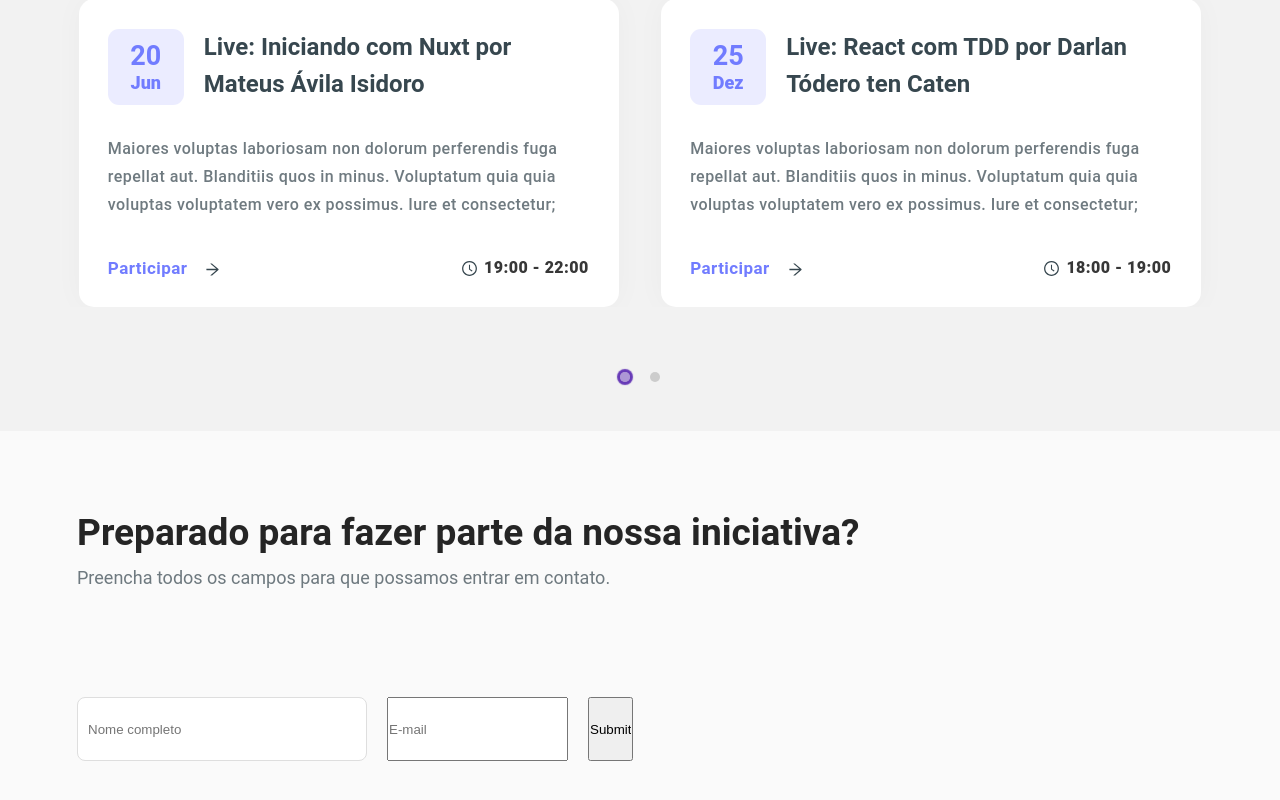
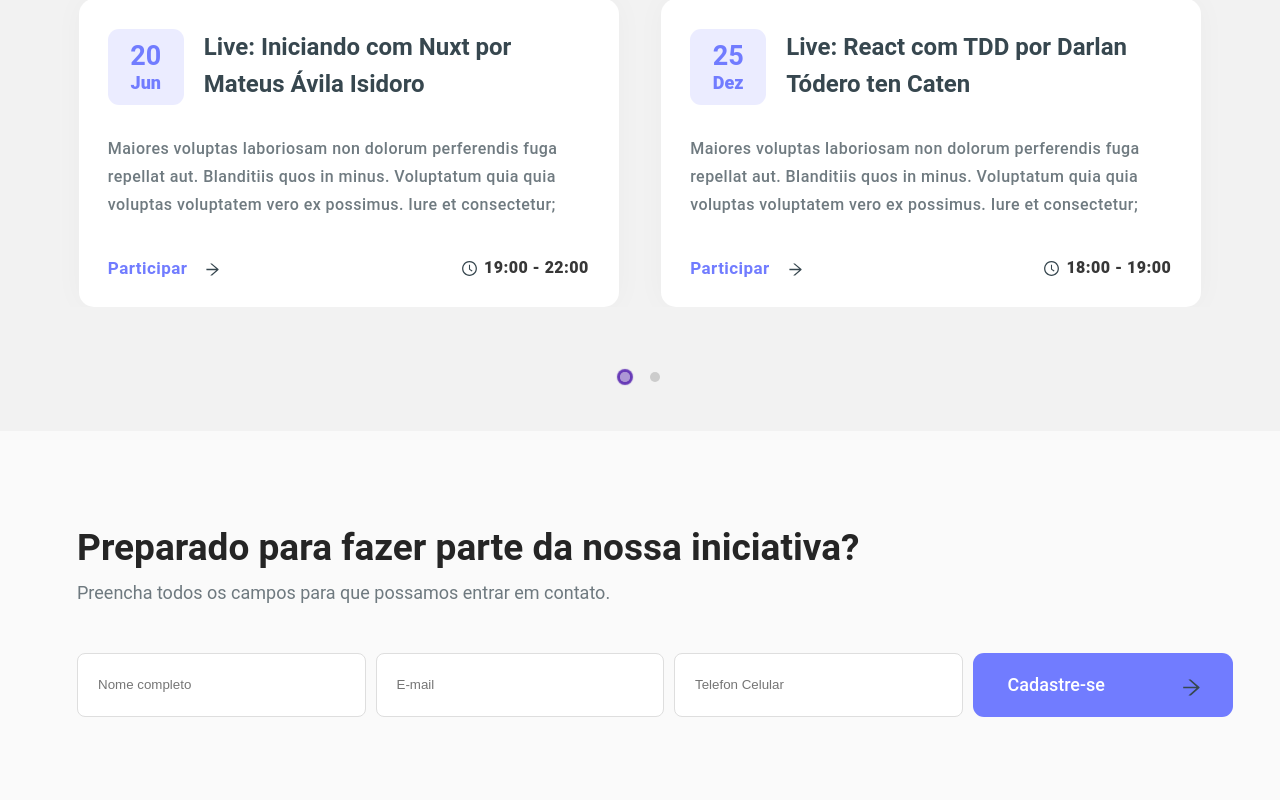
Before and after one commit to Wiilderson/Desafio-Techpeople, a React (Vite) app: page / in a window 1280 px wide. Shown: the part 2785-3585 px from the top of the page. Built offline with nearby package versions, Linux system fonts and the light colour scheme.

Commit message:
Parte 2 do componente formulário: concluído os inputs que faltavam e validações com cores.

```diff
--- a/src/Components/Formulario/Forms.tsx
+++ b/src/Components/Formulario/Forms.tsx
@@ -1,7 +1,15 @@
-import { Container, FormsContainer, Input, TextForms } from "./Styled";
+import {
+  Alerta,
+  Container,
+  FormsContainer,
+  Input,
+  InputButton,
+  TextForms,
+} from "./Styled";
 import { useForm } from "react-hook-form";
 import { yupResolver } from "@hookform/resolvers/yup";
 import * as yup from "yup";
+import { AiOutlineArrowRight } from "react-icons/ai";
 
 interface FormInputs {
   fullName: string;
@@ -9,13 +17,15 @@ interface FormInputs {
   fone: number;
 }
 
-const phoneNumber = /\([1-9]{2}\) 9[1-9]\d{3}-\d{4}/;
+const phoneRegExp =
+  /^((\\+[1-9]{1,4}[ \\-]*)|(\\([0-9]{2,3}\\)[ \\-]*)|([0-9]{2,4})[ \\-]*)*?[0-9]{3,4}?[ \\-]*[0-9]{3,4}?$/;
+// const phoneNumber = /\([1-9]{2}\) 9[1-9]\d{3}-\d{4}/;
 
 const formSchema = yup
   .object({
     fullName: yup.string().required(),
     email: yup.string().email().required(),
-    phone: yup.string().matches(phoneNumber),
+    fone: yup.string().matches(phoneRegExp, "Digite apenas números"),
   })
   .required();
 
@@ -39,14 +49,43 @@ function Forms() {
 
       <FormsContainer>
         <form onSubmit={handleSubmit(onSubmit)}>
-          <Input {...register("fullName")} placeholder="Nome completo" />
-          <p>{errors.fullName?.message}</p>
-
-          <input {...register("email")} placeholder="E-mail" />
-          <p>{errors.email?.message}</p>
-
-          <input type="submit" />
+          <Input
+            {...register("fullName")}
+            placeholder="Nome completo"
+            theme={errors.fullName?.type ? "#F49A9A" : "#DEDEDE"}
+            color={errors.fullName?.type ? "#F9ECEC" : "#FFFFFF"}
+          />
+          {/*
+          <Input {...register("email")} placeholder="E-mail" />
+          <p>{errors.email?.type && <InputError />}</p> */}
+          <Input
+            {...register("email")}
+            placeholder="E-mail"
+            theme={errors.email?.type ? "#F49A9A" : "#DEDEDE"}
+            color={errors.email?.type ? "#F9ECEC" : "#FFFFFF"}
+          />
+          <Input
+            {...register("fone")}
+            placeholder="Telefon Celular"
+            theme={errors.fone?.type ? "#F49A9A" : "#DEDEDE"}
+            color={errors.fone?.type ? "#F9ECEC" : "#FFFFFF"}
+          />
+          <InputButton type="submit"> Cadastre-se</InputButton>
+          <AiOutlineArrowRight
+            size={23}
+            color="#37474F"
+            style={{
+              backgroundColor: "transparent",
+              // position: "absolute",
+              marginTop: "23px",
+              marginLeft: "-63px",
+              cursor: "pointer",
+            }}
+          />
         </form>
+        <Alerta>
+          <p>{errors.fone?.message}</p>
+        </Alerta>
       </FormsContainer>
     </Container>
   );
--- a/src/Components/Formulario/Styled.ts
+++ b/src/Components/Formulario/Styled.ts
@@ -11,7 +11,7 @@ export const Container = styled.div`
 export const TextForms = styled.div`
   width: 1126px;
   margin: auto;
-  margin-top: 80px;
+  margin-top: 95px;
   h1 {
     font-family: "Roboto", sans-serif;
     font-style: normal;
@@ -34,11 +34,13 @@ export const TextForms = styled.div`
 export const FormsContainer = styled.div`
   width: 100%;
   display: flex;
-  margin: auto;
+  height: 157px;
+  /* margin-bottom: 110px; */
+  flex-direction: column;
+  align-items: center;
 
   form {
     gap: 10px;
-    margin: auto;
     width: 1126px;
     display: flex;
   }
@@ -47,17 +49,45 @@ export const FormsContainer = styled.div`
 export const Input = styled.input`
   width: 290px;
   height: 64px;
-  background: #ffffff;
-  border: 1px solid #dedede;
+  /* background: #ffffff; */
+  /* border: 1px solid #dedede; */
+  background: ${(props) => props.color};
+  border: 1px solid ${(props) => props.theme};
   box-sizing: border-box;
   border-radius: 8px;
-  padding: 10px;
+  padding: 20px;
 
   &:focus {
     outline: none;
-    background: #ffffff;
+    background: ${(props) => props.color};
     border: 2px solid #909090;
     box-sizing: border-box;
     border-radius: 8px;
   }
 `;
+
+export const InputButton = styled.button`
+  background: #717cff;
+  border-radius: 11px;
+  width: 262px;
+  height: 64px;
+  cursor: pointer;
+  border: 0 none;
+
+  font-family: "Roboto", sans-serif;
+  font-style: normal;
+  font-weight: 500;
+  font-size: 18px;
+  line-height: 40px;
+  color: #ffffff;
+  text-align: left;
+  padding-left: 35px;
+`;
+
+export const Alerta = styled.div`
+  width: 151px;
+  height: 21px;
+  align-self: center;
+  margin-top: 5px;
+  margin-left: 237px;
+`;
```
